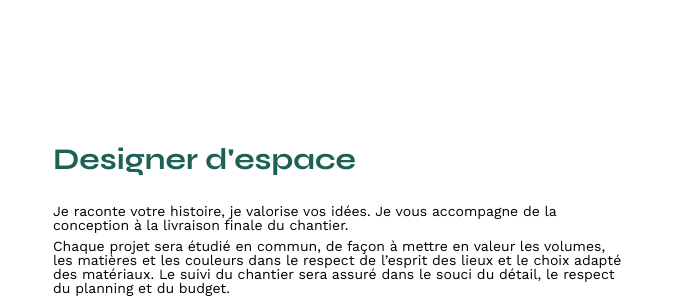
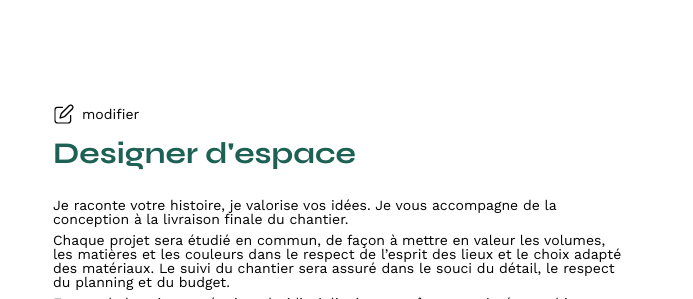
Before and after one commit to Didier-Soldini/Portfolio-architecte-sophie-bluel, a plain HTML site: page FrontEnd/edit.html in a window 1280 px wide. Shown: the part 146-445 px from the top of the page, 587-1280 px from the left. Drawn offline with nearby package versions, Linux system fonts and the light colour scheme; no server answers.

Commit message:
page edition

```diff
--- a/FrontEnd/assets/style.css
+++ b/FrontEnd/assets/style.css
@@ -266,13 +266,18 @@ li:hover {
 	display: flex;
 	align-items: center;
 	gap: 8px;
-	margin: 13px;
+	margin: 13px 0 0 57px
+}
+#introduction .row2 {
+	position: absolute;
+	top: 250px;
+	margin: 0 0 19px 1px;
 }
 
 #introduction .pen {
 	height: 20px;
     width: 20px;
-	margin: 0 0 0 44px;
+	margin: 0;
 }
 
 #introduction article {
--- a/FrontEnd/edit.html
+++ b/FrontEnd/edit.html
@@ -41,6 +41,7 @@
                 <div class="row"><img class="pen" src="./assets/icons/pen-to-square-light-black.png"></img><a href="#">modifier</a></div>
             </figure>
             <article>
+                <div class="row row2"><img class="pen" src="./assets/icons/pen-to-square-light-black.png"></img><a href="#">modifier</a></div>
                 <h2>Designer d'espace</h2>
                 <p>Je raconte votre histoire, je valorise vos idées. Je vous accompagne de la conception à la livraison
                     finale du chantier.</p>
```
